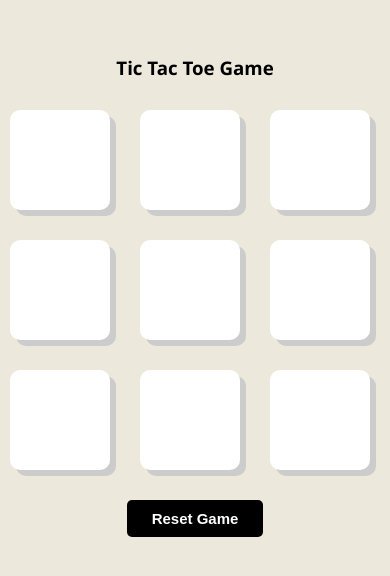
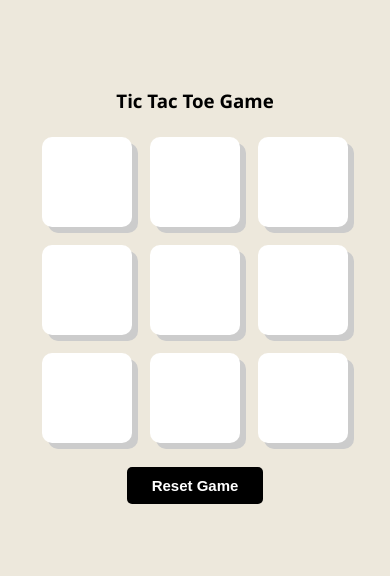
Before and after one commit to ZaroonSIB/JavaScript, a plain HTML site: page practice/index.html in a window 390 px wide. Shown: the part 126-702 px from the top of the page. Drawn offline with Linux system fonts and the light colour scheme.

Commit message:
practice responsive

```diff
--- a/practice/style.css
+++ b/practice/style.css
@@ -62,3 +62,16 @@ body{
 .startNew{
     margin-bottom: 30px;
 }
+
+@media (max-width:768px) {
+    .btn{
+        width: 90px;
+        height: 90px;
+        font-size: 36px;
+        margin: 9px;
+    }
+    .main{
+        width: 100%;
+        justify-content: center;
+    }
+}
```
Also changed, not shown: index.html (+1 -1 lines).
